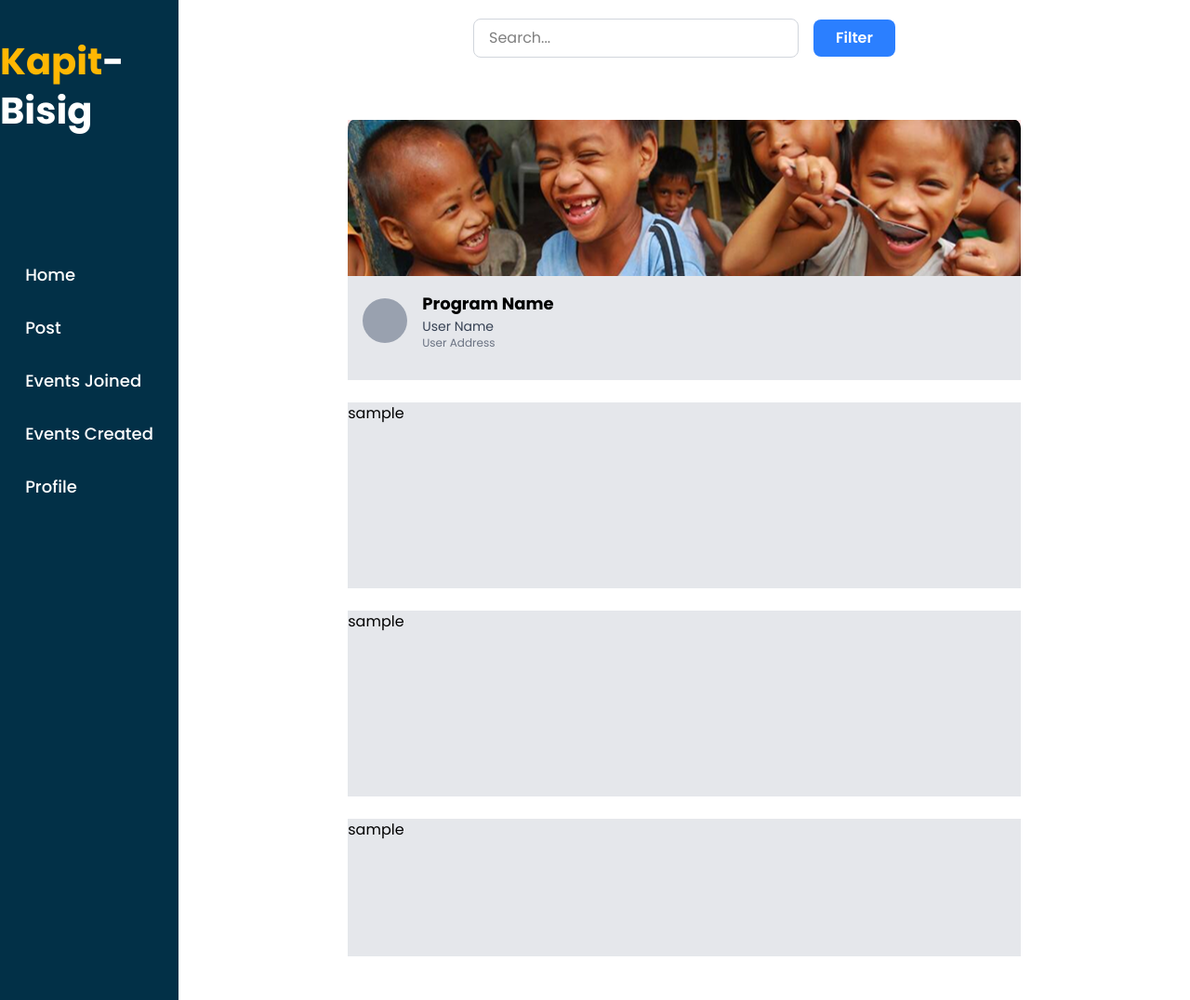
After one commit to CryoYohan/HACKATHON-2025, a Python web app: template templates/user/html/Dashboard.html in a window 1280 px wide. The commit adds this page. Shown: the whole page at 93% size. Run offline with Jinja, Linux system fonts and the light colour scheme; the template is opened without the code that fills it, so the values that code supplies are empty.

Commit message:
update kiskocy

```diff
--- /dev/null
+++ b/templates/user/html/Dashboard.html
@@ -0,0 +1,98 @@
+<!DOCTYPE html>
+<html lang="en">
+<head>
+    <meta charset="UTF-8">
+    <meta name="viewport" content="width=device-width, initial-scale=1.0">
+    <script src="https://unpkg.com/@tailwindcss/browser@4"></script>
+    <title>Dashboard</title>
+
+    <style>
+        @import url('https://fonts.googleapis.com/css2?family=Libre+Baskerville:ital,wght@0,400;0,700;1,400&family=Poppins:ital,wght@0,100;0,200;0,300;0,400;0,500;0,600;0,700;0,800;0,900;1,100;1,200;1,300;1,400;1,500;1,600;1,700;1,800;1,900&display=swap');
+
+        * {
+            font-family: 'Poppins';
+        }
+        a {
+            text-decoration: none;
+            font-size: 18px;
+            font-weight: 500;
+            padding-top: 15px;
+            color: #ffff;
+            padding-bottom: 10px;
+            display: flex;
+            border-radius: 8px;
+            padding: 15px;
+        }
+        a:hover {
+            background-color: #917ECD;
+        }
+        a.active {
+            background-color: #917ECD;
+        }
+    </style>
+</head>
+<body class="flex flex-row m-0 p-0 w-screen justify-center overflow-hidden">
+
+    <section id="navigation" class="w-[15%] h-screen flex flex-col items-center bg-[#023047] gap-20">
+        <div id="logo" class="py-10">
+            <h1 class="text-2xl font-bold text-[40px] text-[#ffff]"><span class="text-[#FFB703]">Kapit</span>-Bisig</h1>
+        </div>
+
+        <div class="flex flex-col justify-center">
+            <a href="#" id="DashBoard">Home</a>
+            <a href="#" id="Announcement">Post</a>
+            <a href="#" id="SitInRules">Events Joined</a>
+            <a href="#" id="LabRules">Events Created </a>
+            <a href="#" id="LabRules">Profile</a>
+        </div>
+    </section>
+
+    <section id="container" class="w-[85%] flex flex-col items-center justify-center">
+        <div id="searchdiv" class="flex flex-row w-full items-center justify-center gap-4 m-5 mt-5">
+            <input type="text" name="search" placeholder="Search..." class="px-4 py-2 border border-gray-300 rounded-lg focus:outline-none focus:ring-2 focus:ring-blue-400">
+            <input type="submit" name="filter" value="Filter" class="bg-blue-500 text-white font-semibold py-2 px-6 rounded-lg hover:bg-blue-600 transition cursor-pointer">
+        </div>
+
+        <div id="main-content" class="w-full h-full flex flex-row items-center justify-center gap-4">
+            <div id="left" class="w-[70%] h-[900px] flex flex-col items-center justify-start gap-6 overflow-y-auto">
+                <div id="main-top" class="w-[95%] h-[280px] bg-gray-200 flex-shrink-0">
+                    <div id="intop" class="w-[100%] h-[60%] bg-red-100">
+                        <img class="h-[100%]" src="../Images/eveimg.png" alt="yagit">
+                    </div>
+                    <div id="intop">
+                        <div id="intop" class="flex items-center justify-between p-4">
+                            <div id="pfpname" class="flex items-center gap-4">
+                                <div id="profile-pic" class="w-12 h-12 rounded-full bg-gray-400"></div>
+                                <div id="user-info">
+                                    <p id="program-name" class="font-bold text-lg">Program Name</p>
+                                    <p id="user-name" class="text-sm text-gray-700">User Name</p>
+                                    <p id="user-address" class="text-xs text-gray-500">User Address</p>
+                                </div>
+                            </div>
+                            <div id="viewjoin">
+                                <img src=" " alt="">
+                            </div>
+                        </div>
+
+                    </div>
+                </div>
+                <div id="main-top" class="w-[95%] h-[200px] bg-gray-200 flex-shrink-0">
+                    sample
+                </div>
+                <div id="main-top" class="w-[95%] h-[200px] bg-gray-200 flex-shrink-0">
+                    sample
+                </div>
+                <div id="main-top" class="w-[95%] h-[200px] bg-gray-200 flex-shrink-0">
+                    sample
+                </div>
+                <div id="main-top" class="w-[95%] h-[200px] bg-gray-200 flex-shrink-0">
+                    sample
+                </div>
+            </div>
+        </div>
+
+
+    </section>
+
+</body>
+</html>
--- a/templates/html/login.html
+++ b/templates/user/html/login.html
@@ -11,11 +11,11 @@
 
     </style>
 </head>
-<body class="flex items-center justify-center w-screen h-screen" >
+<body class="flex items-center justify-center w-screen h-screen  overflow-hidden" >
 
-    <div id="container" class="flex items-center justify-center w-screen min-h-screen">
+    <div id="container" class="flex items-center justify-center w-screen min-h-screen   ">
         <div id="cont" class="flex flex-col items-center justify-center w-[90%] lg:w-[60%]">
-            <h1 class="text-3xl font-bold text-gray-800 mb-6">Welcome to UniTeam</h1>
+            <h1 class="text-3xl font-bold text-gray-800 mb-6">Welcome to Kapit-Bisig</h1>
 
             <form action="" id="logInForm" method="POST" class="bg-wxhite shadow-lg rounded-2xl flex w-full lg:w-[70%] h-[60vh]">
 
--- a/templates/html/register.html
+++ b/templates/user/html/register.html
@@ -12,7 +12,7 @@
 <body class="flex items-center justify-center w-screen h-screen bg-red-200">
 
     <div id="container" class="flex flex-col items-center justify-center w-[90%] min-h-screen">
-        <h1 class="text-3xl font-bold text-gray-800 mb-6">Welcome to Kapit-Bisg</h1>
+        <h1 class="text-3xl font-bold text-gray-800 mb-6">Welcome to Kapit-Bisig</h1>
 
         <form action="" id="signUpForm" method="POST" class="bg-white shadow-lg rounded-2xl flex w-[80%] h-[70vh]">
 
```
Also changed, not shown: templates/html/Dashboard.html (deleted, +0 -124 lines), templates/user/Images/eveimg.png (added), templates/user/Images/kapit.jpg (renamed from templates/Images/kapit.jpg), templates/user/html/README.md (renamed from templates/html/README.md).
